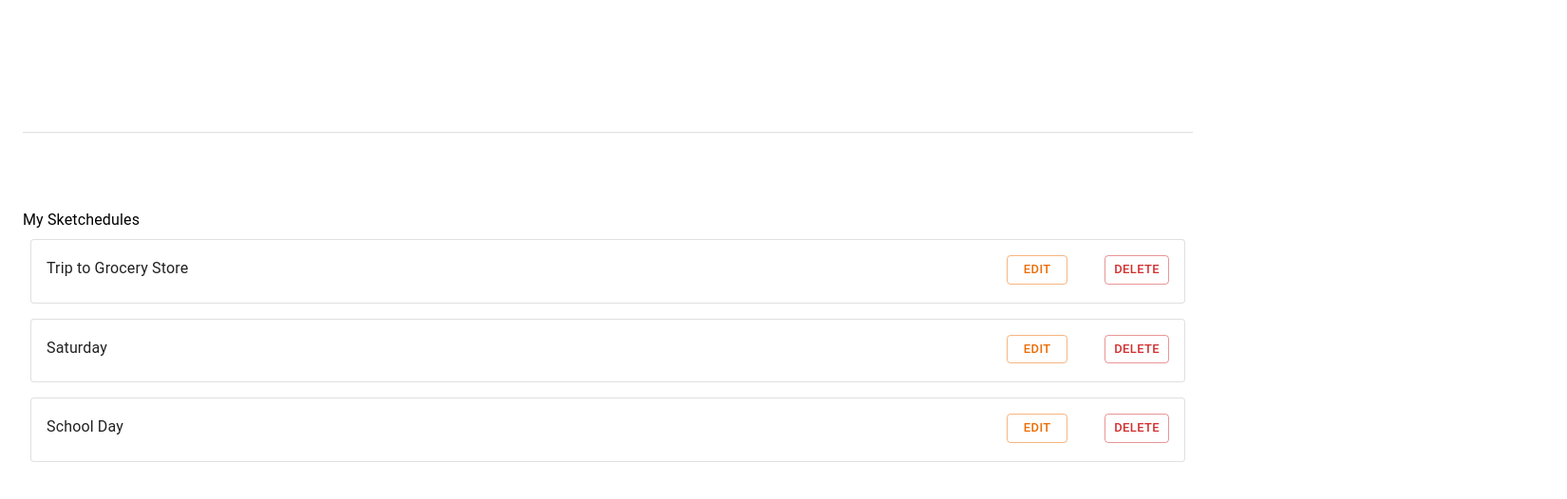
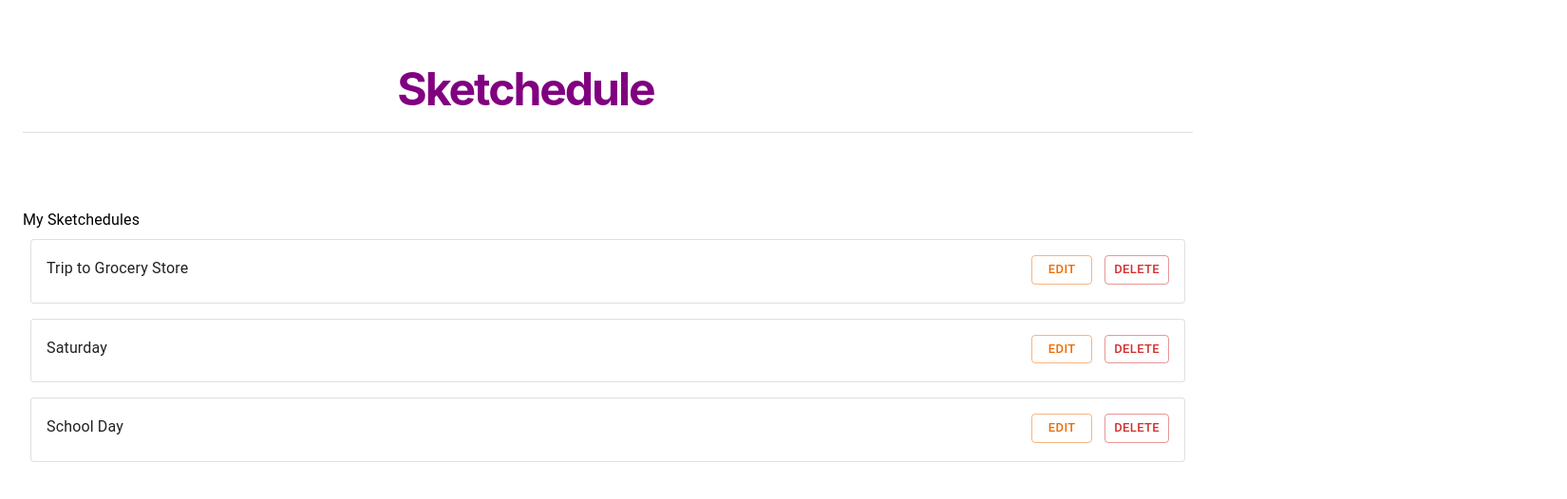
Before and after one commit to julezfitz/Sketchedule, a React (Create React App) app: page / in a window 1280 px wide. Shown: the top 526 px of the page at 95% size, 1650 px wide, since content can reach past the window. Built offline with nearby package versions, Linux system fonts and the light colour scheme.

Commit message:
adds and styles title

```diff
--- a/src/Components/Heading/styles/styles.js
+++ b/src/Components/Heading/styles/styles.js
@@ -8,10 +8,9 @@ export const StyledHeading = styled.div`
 	letter-spacing: -2px;
 	font-weight: lighter;
 	width: 100%;
+	margin-left: 32%;
 	display: flex;
-	color: ${({ color }) => {
-		return color === "light" ? "white" : "black";
-	}};
+	color: purple;
 
 	h2 {
 		${({style}) => style && style};
--- a/src/Components/Routing.js
+++ b/src/Components/Routing.js
@@ -10,7 +10,7 @@ export default function Routing({ location }) {
 
     const pageInfo = [
         {
-            headingTitle: "Home",
+            headingTitle: "Sketchedule",
             path: "/",
         },
         {
--- a/src/Components/Schedules/ScheduleItem.js
+++ b/src/Components/Schedules/ScheduleItem.js
@@ -30,7 +30,7 @@ export default function ScheduleItem(props) {
                             size="small"
                             variant="outlined"
                             color="error"
-                            style={{ marginLeft: '3em' }}
+                            style={{ marginLeft: '1em' }}
                         >
                             Delete
                         </Button>
```
